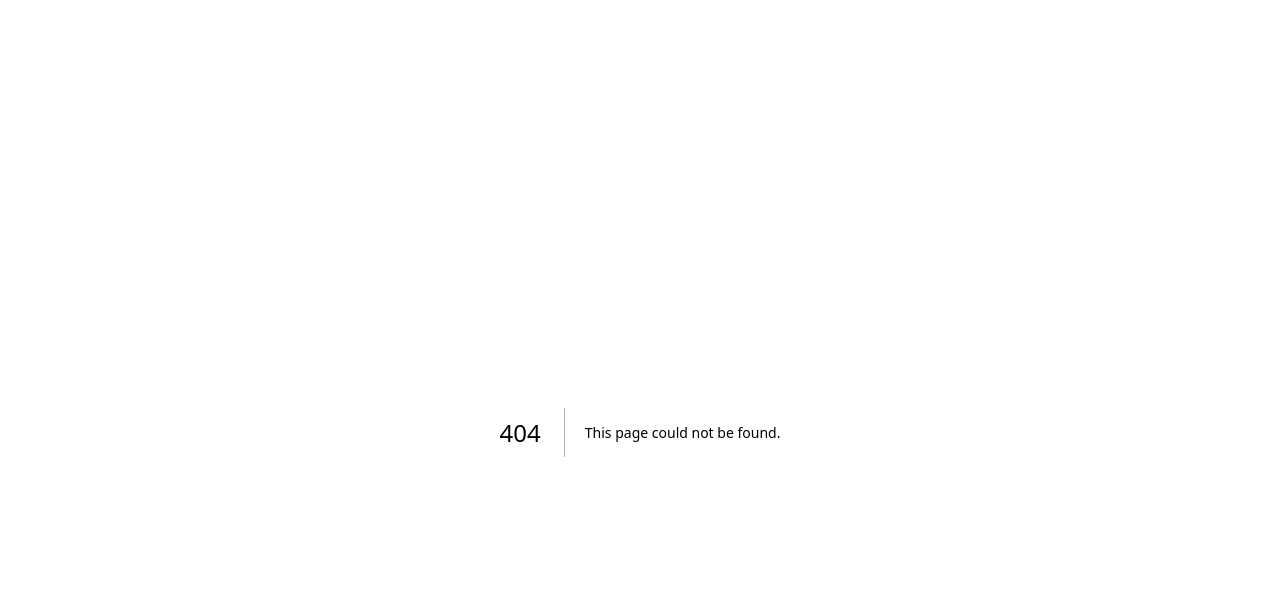
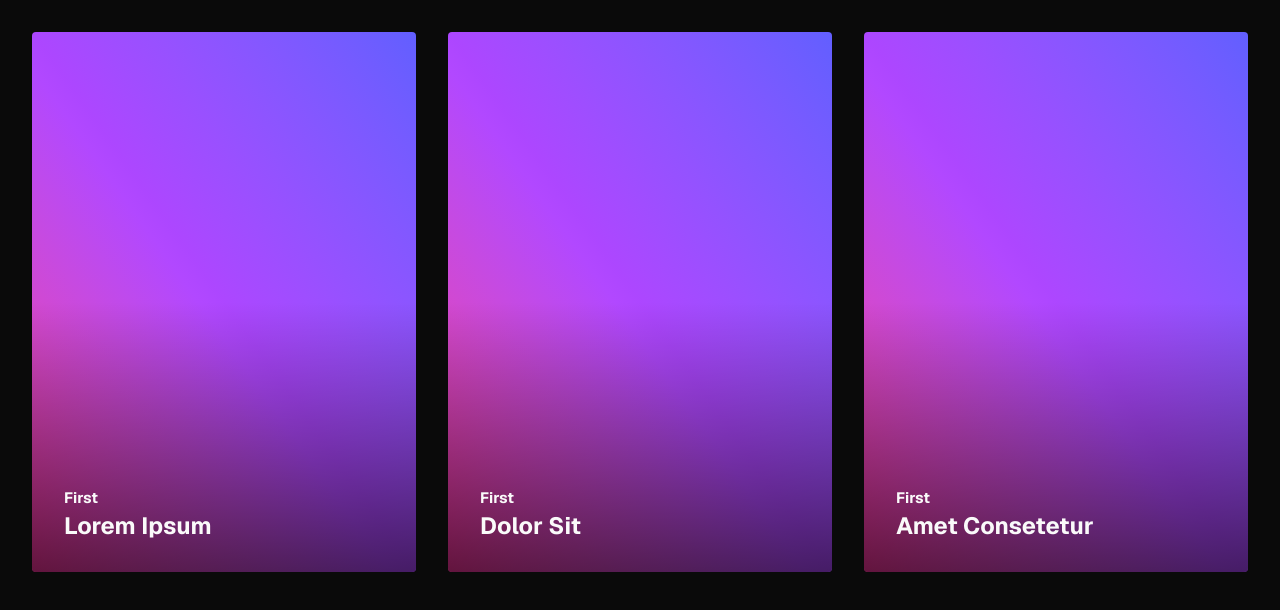
Before and after one commit to RaphaelHoepsWhy/ui-experiments, a Next.js app: page /grid in a window 1280 px wide. Before the commit this address had no page. Shown: the top 610 px of the page. Built offline with nearby package versions, Linux system fonts and the light colour scheme.

Commit message:
feat: grid style

```diff
--- a/app/globals.css
+++ b/app/globals.css
@@ -41,6 +41,30 @@
   --radius-md: calc(var(--radius) - 2px);
   --radius-lg: var(--radius);
   --radius-xl: calc(var(--radius) + 4px);
+  --aspect-wide: 2.25;
+
+  --text-sm: clamp(0.875rem, 0.84rem + 0.13vw, 1rem);
+
+  /* body */
+  --text-base: clamp(1rem, 0.94rem + 0.26vw, 1.25rem);
+  --text-base--line-height: 1.5;
+  --text-2xl--font-weight: 400;
+  --text-2xl--line-height: 1.5;
+
+  /* CTA */
+  --text-lg: clamp(1.25rem, 1.16rem + 0.39vw, 1.625rem);
+  --text-lg--font-weight: 700;
+  --text-lg--line-height: 1.2;
+
+  /* minor headline ("Unsere Mission") */
+  --text-xl: clamp(1.625rem, 1.52rem + 0.45vw, 2.0625rem);
+  --text-xl--letter-spacing: -0.01em;
+  --text-xl--font-weight: 700;
+
+  /* headline ("Jetzt anmelden") */
+  --text-2xl: clamp(2.0625rem, 1.93rem + 0.58vw, 2.625rem);
+  --text-2xl--line-height: 1.2;
+  --text-2xl--font-weight: 700;
 }
 
 :root {
--- /dev/null
+++ b/app/grid/components/Box.tsx
@@ -0,0 +1,21 @@
+import { cn } from "@/lib/utils"
+import React, { ReactNode } from "react"
+
+type Props = {
+  className?: string
+  children?: ReactNode
+}
+
+export default function Box({ children, className }: Props) {
+  return (
+    <div
+      className={cn(
+        "relative flex items-end rounded bg-gradient-to-bl from-indigo-500 via-purple-500 to-pink-500 p-8",
+        "after:absolute after:inset-x-0 after:bottom-0 after:h-1/2 after:rounded-b after:bg-gradient-to-t after:from-black/60 after:to-transparent",
+        className,
+      )}
+    >
+      <div className="relative z-10">{children}</div>
+    </div>
+  )
+}
--- /dev/null
+++ b/app/grid/page.tsx
@@ -0,0 +1,20 @@
+import Box from "@/app/grid/components/Box"
+
+export default function Home() {
+  return (
+    <div className="aspect-wide grid grid-cols-3 gap-8">
+      <Box className="text-lg">
+        <div className="pb-1 text-sm">First</div>
+        <div className="text-lg">Lorem Ipsum</div>
+      </Box>
+      <Box className="text-lg">
+        <div className="pb-1 text-sm">First</div>
+        <div className="text-lg">Dolor Sit</div>
+      </Box>
+      <Box className="text-lg">
+        <div className="pb-1 text-sm">First</div>
+        <div className="text-lg">Amet Consetetur</div>
+      </Box>
+    </div>
+  )
+}
```
